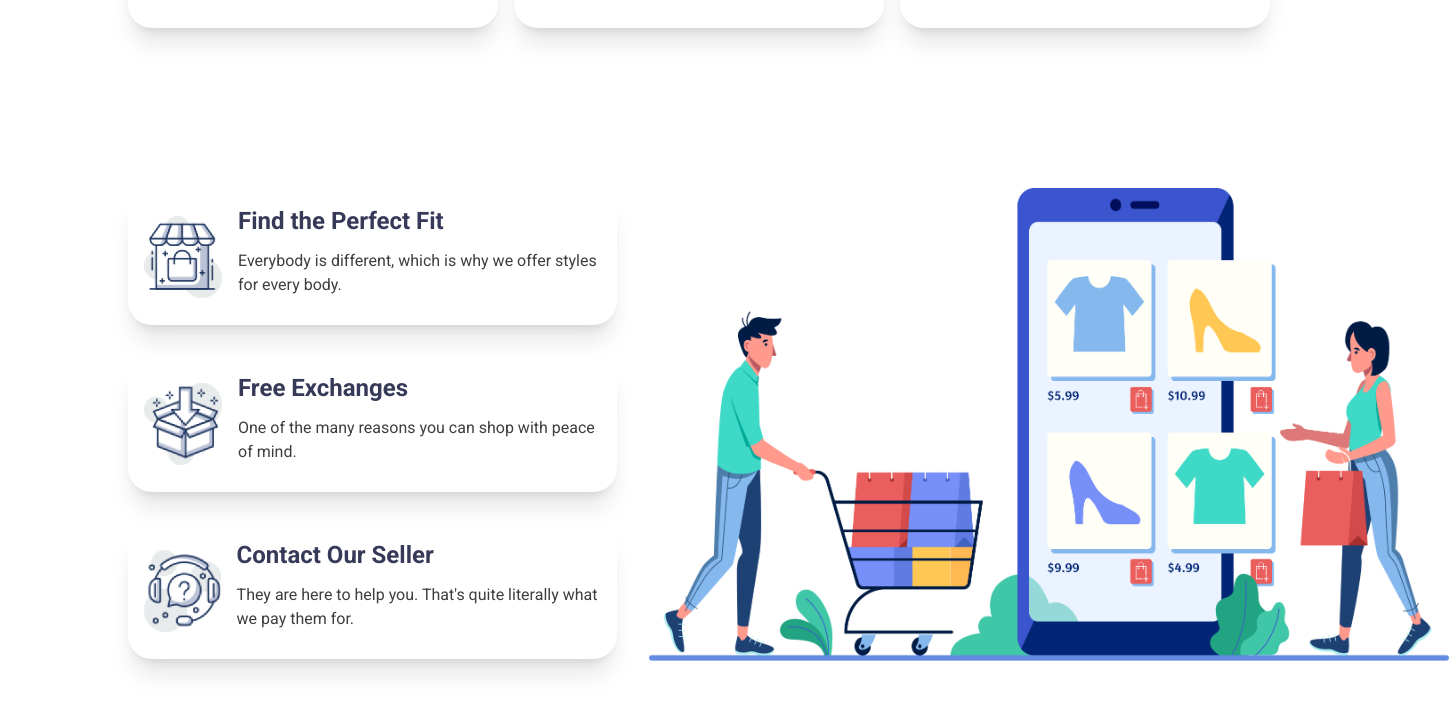
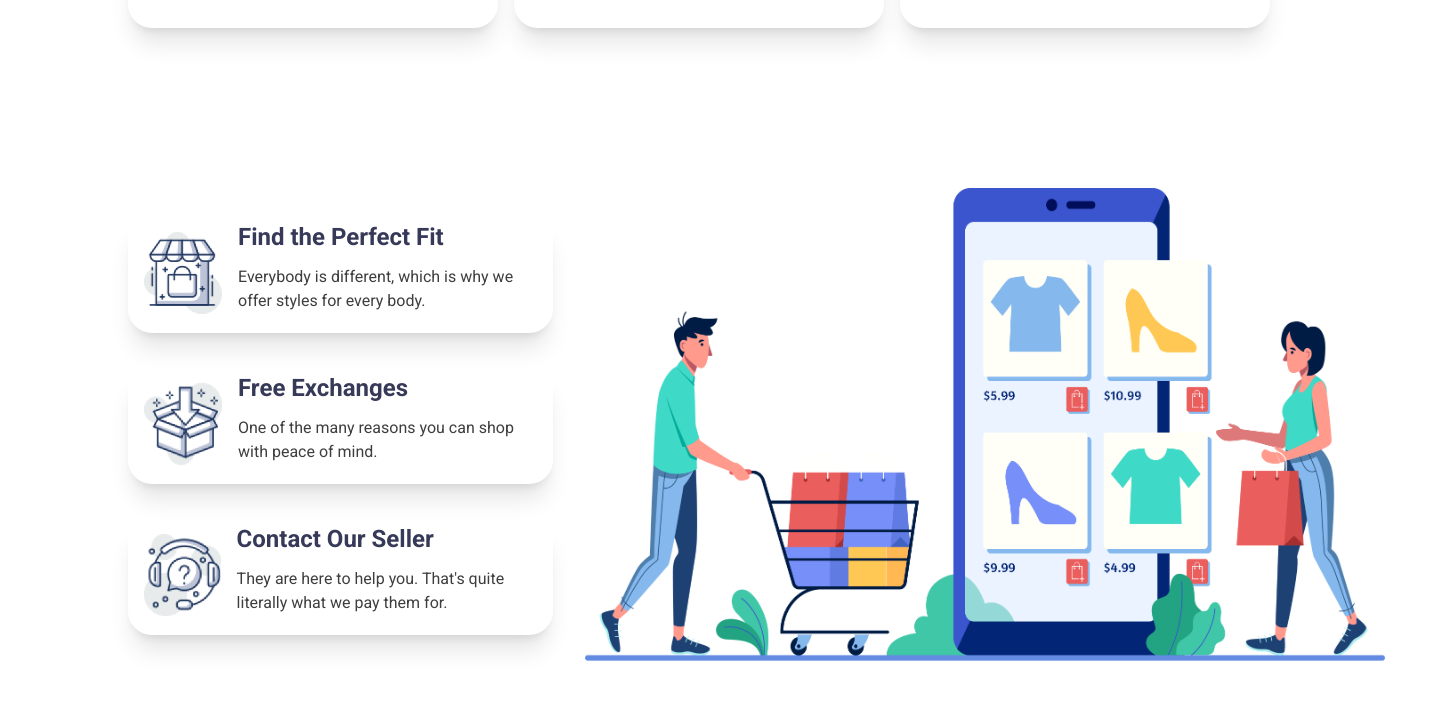
Before and after one commit to alamnahid/penguin-fashion-landing-page-main, a plain HTML site: page index.html in a window 1280 px wide. Shown: the part 2506-3219 px from the top of the page, 1449 px wide, since content can reach past the window. Drawn offline with nearby package versions, Linux system fonts and the light colour scheme.

Commit message:
responsive

```diff
--- a/index.html
+++ b/index.html
@@ -248,7 +248,7 @@
         <section class="my-40 w-[80%] mx-[10%]">
            <div class="flex flex-col-reverse sm:flex-row justify-around items-center gap-8">
             <div class="flex flex-col gap-8">
-                <div class="w-[30.5625rem] h-[8.4375rem] rounded-3xl shadow-xl flex justify-around items-center gap-4 px-4">
+                <div class="w-[26.5625rem] h-[7.4375rem] rounded-3xl shadow-xl flex justify-around items-center gap-4 px-4">
                     <img class="w-[4.875rem] h-[5.125rem]" src="icons/house.png" alt="">
                     <div>
                         <h2 class="text-[#363958] roboto text-2xl font-bold">Find the Perfect Fit</h2>
@@ -261,7 +261,7 @@
 
                 <!-- second box  -->
 
-                <div class="w-[30.5625rem] h-[8.4375rem] rounded-3xl shadow-xl flex justify-around items-center gap-4 px-4">
+                <div class="w-[26.5625rem] h-[7.4375rem] rounded-3xl shadow-xl flex justify-around items-center gap-4 px-4">
                     <img class="w-[4.875rem] h-[5.125rem]" src="icons/box.png" alt="">
                     <div>
                         <h2 class="text-[#363958] roboto text-2xl font-bold">Free Exchanges</h2>
@@ -274,7 +274,7 @@
 
                 <!-- third box  -->
 
-                <div class="w-[30.5625rem] h-[8.4375rem] rounded-3xl shadow-xl flex justify-around items-center gap-4 px-4">
+                <div class="w-[26.5625rem] h-[7.4375rem] rounded-3xl shadow-xl flex justify-around items-center gap-4 px-4">
                     <img class="w-[4.875rem] h-[5.125rem]" src="icons/question.png" alt="">
                     <div>
                         <h2 class="text-[#363958] roboto text-2xl font-bold">Contact Our Seller</h2>
```
